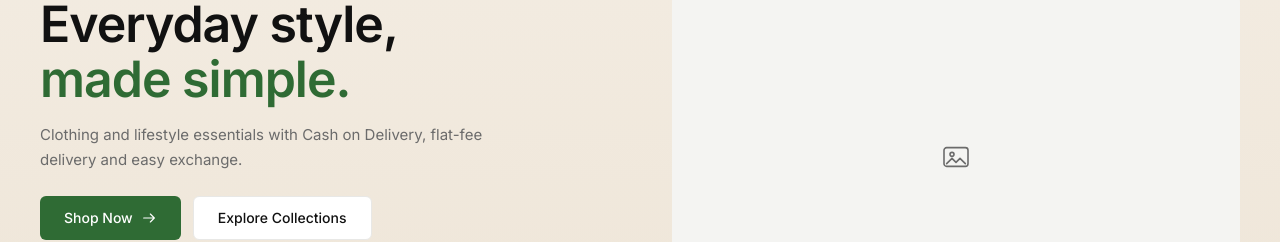
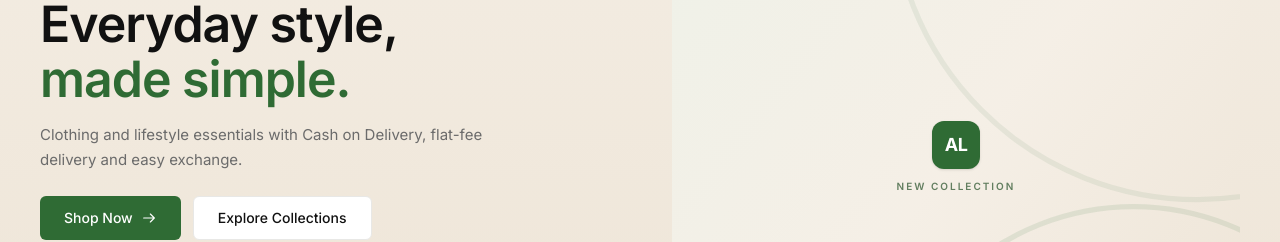
Before and after one commit to mahimrahman659-sudo/Abstract-Lifestyle, a Next.js app in the folder client/: page / in a window 1280 px wide. Shown: the part 373-615 px from the top of the page. Built offline with nearby package versions, Linux system fonts and the light colour scheme; no server answers.

Commit message:
Visual polish: branded image placeholders (hero/promo/tiles/cards/gallery), fix full-width New Arrival badge, PDP trust row + related products + purchase-before-tabs order

```diff
--- a/client/components/catalog/NewArrivalBadge.tsx
+++ b/client/components/catalog/NewArrivalBadge.tsx
@@ -16,7 +16,8 @@ export function NewArrivalBadge({ isNew }: NewArrivalBadgeProps) {
   }
 
   return (
-    <span className="inline-block rounded-[4px] bg-brand px-1.5 py-0.5 text-[10px] font-semibold uppercase tracking-wide text-white">
+    <span className="inline-flex w-fit items-center gap-1.5 self-start rounded-full bg-brand px-2.5 py-1 text-[10px] font-semibold uppercase tracking-[0.12em] text-white">
+      <span aria-hidden="true" className="size-1.5 rounded-full bg-white/80" />
       New Arrival
     </span>
   );
--- a/client/components/catalog/ProductCard.tsx
+++ b/client/components/catalog/ProductCard.tsx
@@ -20,11 +20,16 @@ export function ProductImage({ src, name, className = '', sizes }: ProductImageP
   if (!src) {
     return (
       <div
-        className={`flex h-full w-full items-center justify-center bg-tile text-muted ${className}`}
+        className={`flex h-full w-full items-center justify-center bg-gradient-to-br from-tile to-cream/60 text-muted ${className}`}
         role="img"
         aria-label={`No image available for ${name}`}
       >
-        <svg aria-hidden="true" viewBox="0 0 24 24" className="size-8 fill-none stroke-current" strokeWidth="1.2">
+        <svg
+          aria-hidden="true"
+          viewBox="0 0 24 24"
+          className="size-10 fill-none stroke-current opacity-50"
+          strokeWidth="1.1"
+        >
           <rect x="3" y="5" width="18" height="14" rx="2" />
           <circle cx="9" cy="10" r="1.5" />
           <path d="m5 17 4-4 3 3 3-3 4 4" strokeLinecap="round" strokeLinejoin="round" />
--- a/client/components/catalog/ProductGallery.tsx
+++ b/client/components/catalog/ProductGallery.tsx
@@ -3,6 +3,7 @@
 import { useRef, useState, type KeyboardEvent } from 'react';
 import { ImageZoomDialog } from '@/components/catalog/ImageZoomDialog';
 import { ProductImage } from '@/components/catalog/ProductCard';
+import { BrandPanel } from '@/components/ui/BrandPanel';
 import { cn } from '@/lib/utils/cn';
 
 /**
@@ -44,7 +45,11 @@ export function ProductGallery({ images, name }: { images: string[]; name: strin
   return (
     <div className="flex flex-col gap-3">
       <div className="relative aspect-[4/5] w-full overflow-hidden rounded-2xl border border-line bg-tile">
-        <ImageZoomDialog src={current} alt={currentAlt} />
+        {images.length === 0 ? (
+          <BrandPanel label={`${name} — photos coming soon`} caption="Abstract Lifestyle" />
+        ) : (
+          <ImageZoomDialog src={current} alt={currentAlt} />
+        )}
       </div>
       {images.length > 1 ? (
         <ul className="flex gap-2" aria-label="Product images">
--- a/client/components/home/Hero.tsx
+++ b/client/components/home/Hero.tsx
@@ -1,6 +1,6 @@
 import Image from 'next/image';
 import Link from 'next/link';
-import { ProductImage } from '@/components/catalog/ProductCard';
+import { BrandPanel } from '@/components/ui/BrandPanel';
 import { hasPublicImage } from '@/components/home/local-image';
 import { trustIcons } from '@/components/home/trust-icons';
 import { ArrowRightIcon, StarIcon } from '@/components/ui/icons';
@@ -80,7 +80,7 @@ export function Hero() {
                 className="object-cover"
               />
             ) : (
-              <ProductImage src={null} name="the new collection" />
+              <BrandPanel label="Abstract Lifestyle new collection" caption="New Collection" />
             )}
           </div>
         </div>
--- a/client/components/home/PromoBanner.tsx
+++ b/client/components/home/PromoBanner.tsx
@@ -1,6 +1,6 @@
 import Image from 'next/image';
 import Link from 'next/link';
-import { ProductImage } from '@/components/catalog/ProductCard';
+import { BrandPanel } from '@/components/ui/BrandPanel';
 import { hasPublicImage } from '@/components/home/local-image';
 import { ArrowRightIcon } from '@/components/ui/icons';
 import { site } from '@/config/site';
@@ -52,7 +52,7 @@ export function PromoBanner() {
                 className="object-cover"
               />
             ) : (
-              <ProductImage src={null} name="a latest-arrivals look" />
+              <BrandPanel compact label="A wide look from the latest arrivals" />
             )}
           </div>
           <div className="relative h-20 w-[60px] shrink-0 overflow-hidden rounded-lg bg-white/50 sm:h-24 sm:w-[72px] lg:h-[100px] lg:w-[75px]">
@@ -65,7 +65,7 @@ export function PromoBanner() {
                 className="object-cover"
               />
             ) : (
-              <ProductImage src={null} name="a latest-arrivals look" />
+              <BrandPanel compact label="A portrait look from the latest arrivals" />
             )}
           </div>
         </div>
--- a/client/components/home/ShopByCategory.tsx
+++ b/client/components/home/ShopByCategory.tsx
@@ -11,6 +11,9 @@ import { site } from '@/config/site';
 
 const focusClass =
   'focus-visible:outline-2 focus-visible:outline-offset-2 focus-visible:outline-accent';
+
+/** Soft tile tones so icon tiles read as designed, not as empty boxes. */
+const TILE_TONES = ['bg-[#f2f0e8]', 'bg-[#edf1ea]', 'bg-[#f4f2ee]', 'bg-[#eef2f1]'];
 
 /** Outline icon placeholder per category (no API changes needed). */
 const categoryIcon = (category: CategoryTreeItem) => {
@@ -51,22 +54,26 @@ export async function ShopByCategory() {
         />
       ) : (
         <ul className="grid grid-cols-2 gap-4 sm:grid-cols-4 lg:grid-cols-8">
-          {categories.map((category) => {
+          {categories.map((category, index) => {
             const Icon = categoryIcon(category);
             return (
               <li key={category.id}>
                 <Link
                   href={`/products?category=${category.slug}`}
-                  className={`group flex flex-col items-center ${focusClass}`}
+                  className={`group flex flex-col ${focusClass}`}
                 >
-                  <div className="relative aspect-[5/6] w-full overflow-hidden rounded-lg bg-tile transition-transform duration-200 group-hover:-translate-y-0.5">
+                  <div
+                    className={`relative aspect-[5/6] w-full overflow-hidden rounded-xl border border-transparent transition duration-200 group-hover:-translate-y-0.5 group-hover:border-line group-hover:shadow-sm ${
+                      TILE_TONES[index % TILE_TONES.length]
+                    }`}
+                  >
                     {category.image ? (
                       <Image
                         src={category.image}
                         alt={category.name}
                         fill
                         sizes="(max-width: 640px) 50vw, (max-width: 1024px) 25vw, 12.5vw"
-                        className="object-contain p-3"
+                        className="object-cover"
                       />
                     ) : (
                       <span
@@ -74,11 +81,13 @@ export async function ShopByCategory() {
                         aria-label={`${category.name} collection`}
                         className="flex h-full w-full items-center justify-center"
                       >
-                        <Icon className="size-8 text-muted" />
+                        <span className="grid size-12 place-items-center rounded-full bg-white text-brand shadow-sm transition-transform duration-200 group-hover:scale-105">
+                          <Icon className="size-5" />
+                        </span>
                       </span>
                     )}
                   </div>
-                  <span className="mt-2 text-center text-[12px] font-semibold text-ink sm:text-[13px]">
+                  <span className="mt-2.5 text-center text-[12px] font-semibold text-ink sm:text-[13px]">
                     {category.name}
                   </span>
                 </Link>
--- /dev/null
+++ b/client/components/ui/BrandPanel.tsx
@@ -0,0 +1,53 @@
+import { cn } from '@/lib/utils/cn';
+
+interface BrandPanelProps {
+  /** Accessible description of the panel. */
+  label: string;
+  /** Optional short caption under the brand mark. */
+  caption?: string;
+  /** Smaller mark for compact panels (promo thumbnails). */
+  compact?: boolean;
+  className?: string;
+}
+
+/**
+ * Decorative brand panel used where a marketing/product photo is missing, so an
+ * empty image slot reads as intentional design instead of a broken image.
+ * Pure markup (no hooks) — safe in server and client components.
+ */
+export function BrandPanel({ label, caption, compact = false, className }: BrandPanelProps) {
+  return (
+    <div
+      role="img"
+      aria-label={label}
+      className={cn(
+        'relative flex h-full w-full flex-col items-center justify-center gap-2.5 overflow-hidden bg-gradient-to-br from-[#eef2e9] via-cream to-cream-deep',
+        className,
+      )}
+    >
+      <svg
+        aria-hidden="true"
+        viewBox="0 0 200 200"
+        preserveAspectRatio="xMidYMid slice"
+        className="pointer-events-none absolute inset-0 h-full w-full text-brand"
+      >
+        <circle cx="168" cy="26" r="86" fill="none" stroke="currentColor" strokeOpacity="0.08" strokeWidth="1.5" />
+        <circle cx="150" cy="186" r="72" fill="none" stroke="currentColor" strokeOpacity="0.1" strokeWidth="1.5" />
+        <circle cx="150" cy="186" r="44" fill="none" stroke="currentColor" strokeOpacity="0.12" strokeWidth="1.5" />
+      </svg>
+      <span
+        className={cn(
+          'relative grid place-items-center rounded-xl bg-brand font-bold tracking-tight text-white shadow-sm',
+          compact ? 'size-7 text-[11px]' : 'size-12 text-lg',
+        )}
+      >
+        AL
+      </span>
+      {caption && !compact ? (
+        <span className="relative text-[10px] font-semibold uppercase tracking-[0.2em] text-brand-dark/70">
+          {caption}
+        </span>
+      ) : null}
+    </div>
+  );
+}
--- a/client/config/site.ts
+++ b/client/config/site.ts
@@ -151,6 +151,7 @@ export const site = {
     shippingAndReturns:
       'Cash on Delivery on every order. Flat-fee delivery nationwide. Easy exchange on eligible items.',
     trust: ['Cash on Delivery', 'Easy Exchange', 'Secure Checkout'],
+    relatedTitle: 'You may also like',
   },
 
   // OWNER: confirm — replace '#' with the real profile URLs (or remove unused ones).
```
Also changed, not shown: client/app/products/[slug]/page.tsx (+49 -10 lines).
